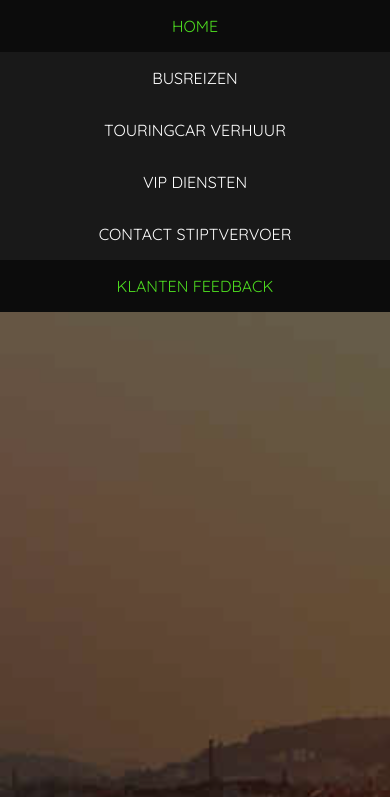
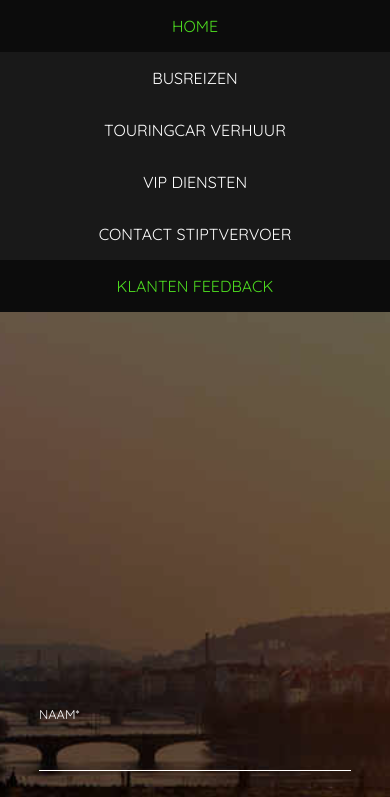
Before and after one commit to Nick-Yazdani/stipt-vervoer, a React app: page /feedback in a window 390 px wide. Shown: the top 797 px of the page. Built offline with nearby package versions, Linux system fonts and the light colour scheme; no server answers.

Commit message:
minor feedback responsivity

```diff
--- a/src/components/feedback-form-component/feedback-form.styles.css
+++ b/src/components/feedback-form-component/feedback-form.styles.css
@@ -129,7 +129,7 @@ button:hover {
     }
 
     .fb-overlay {
-        height: 200vh;
+        height: 150vh;
     }
 }
 
```
